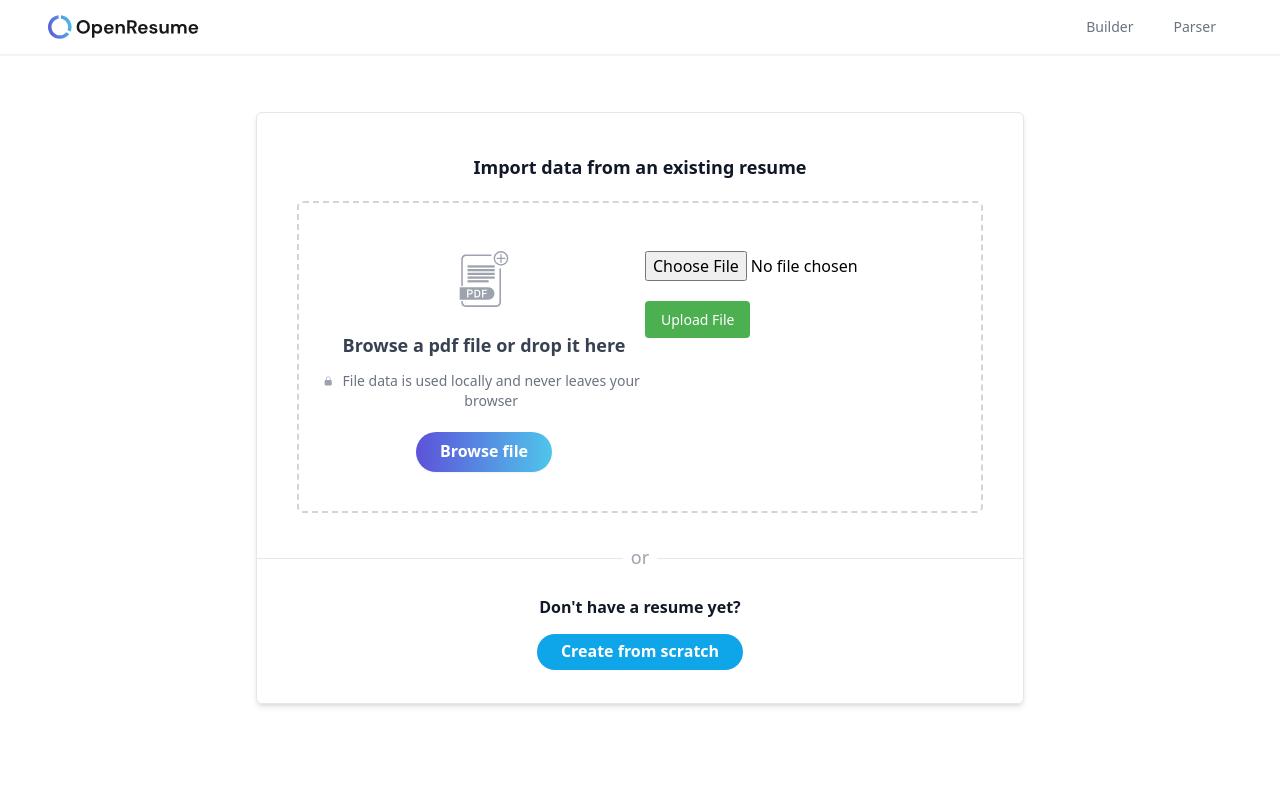
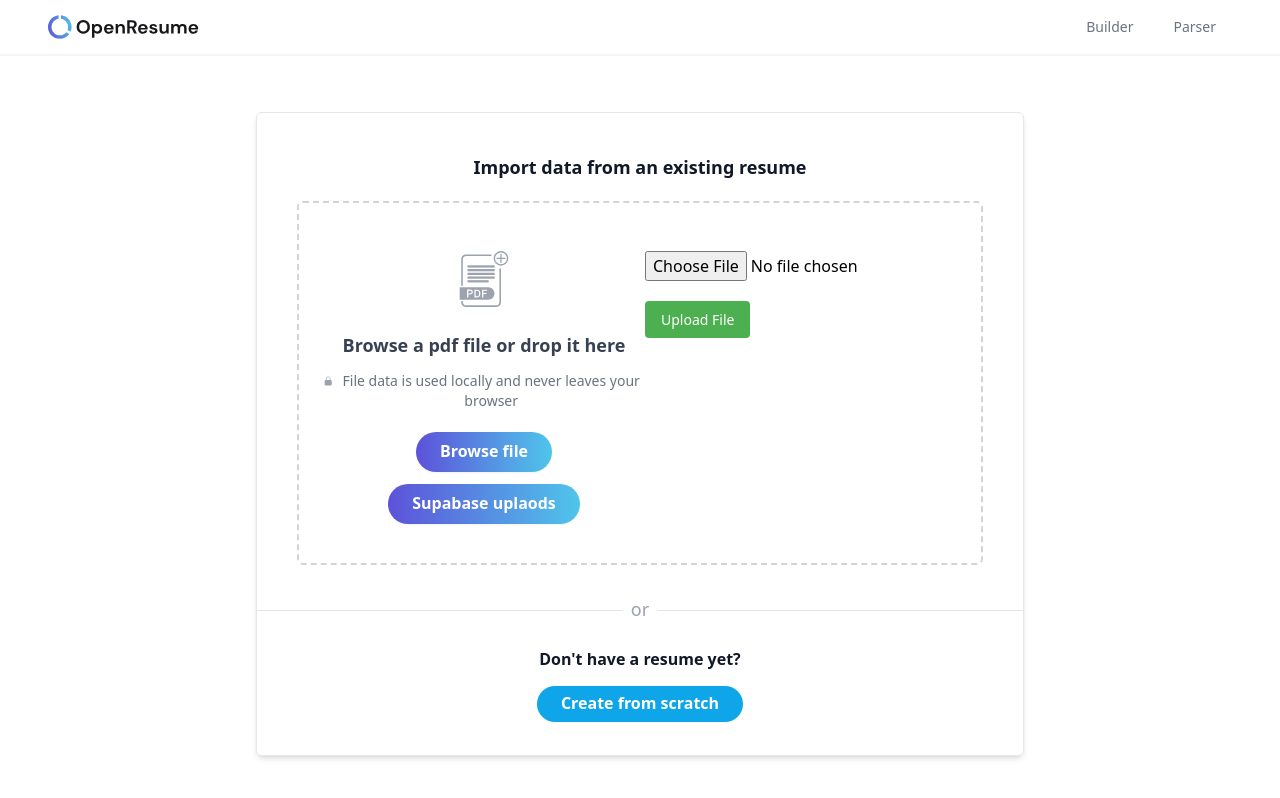
Before and after one commit to TakshDhabalia/Workify, a Next.js app in the folder workify_finalish/: page /resume-import in a window 1280 px wide. Built offline with nearby package versions, Linux system fonts and the light colour scheme.

Commit message:
supabase the correct way v1

```diff
--- a/workify_finalish/src/app/components/ResumeDropzone.tsx
+++ b/workify_finalish/src/app/components/ResumeDropzone.tsx
@@ -95,7 +95,7 @@ export const ResumeDropzone = ({
 
     if (data) {
       alert("Success: Resume uploaded successfully")
-      analyzeResume()
+
     } else if (error) {
       alert("Error: Failed to upload resume")
     }
@@ -266,11 +266,55 @@ export const ResumeDropzone = ({
 
         </div>
 
+        <div className="pt-4">
+          {!hasFile ? (
+            <>
+              <label
+                className={cx(
+                  "within-outline-theme-purple cursor-pointer rounded-full px-6 pb-2.5 pt-2 font-semibold shadow-sm",
+                  playgroundView ? "border" : "bg-primary"
+                )}
+              >
+                Supabase uplaods
+                <input
+                  type="file"
+                  className="sr-only"
+                  accept=".pdf"
+                  onChange={handleResumeUpload}
+                  onClick={handleSubmitResume}
+                />
+              </label>
+              {hasNonPdfFile && (
+                <p className="mt-6 text-red-400">Only pdf file is supported</p>
+              )}
+            </>
+          ) : (
+            <>
+              {!playgroundView && (
+                <button
+                  type="button"
+                  className="btn-primary"
+                  onClick={onImportClick}
+                >
+                  Import and Continue <span aria-hidden="true">→</span>
+                </button>
+              )}
+              <p className={cx(" text-gray-500", !playgroundView && "mt-6")}>
+                Note: {!playgroundView ? "Import" : "Parser"} works best on
+                single column resume
+              </p>
+            </>
+          )}
+
+
+        </div>
+
       </div>
       <div style={{ display: 'flex', flexDirection: 'column', alignItems: 'flex-start', gap: '10px' }}>
             <input
               type="file"
               onChange={handleResumeUpload}
+
               style={{ marginBottom: '10px' }}
             />
             <button
```
